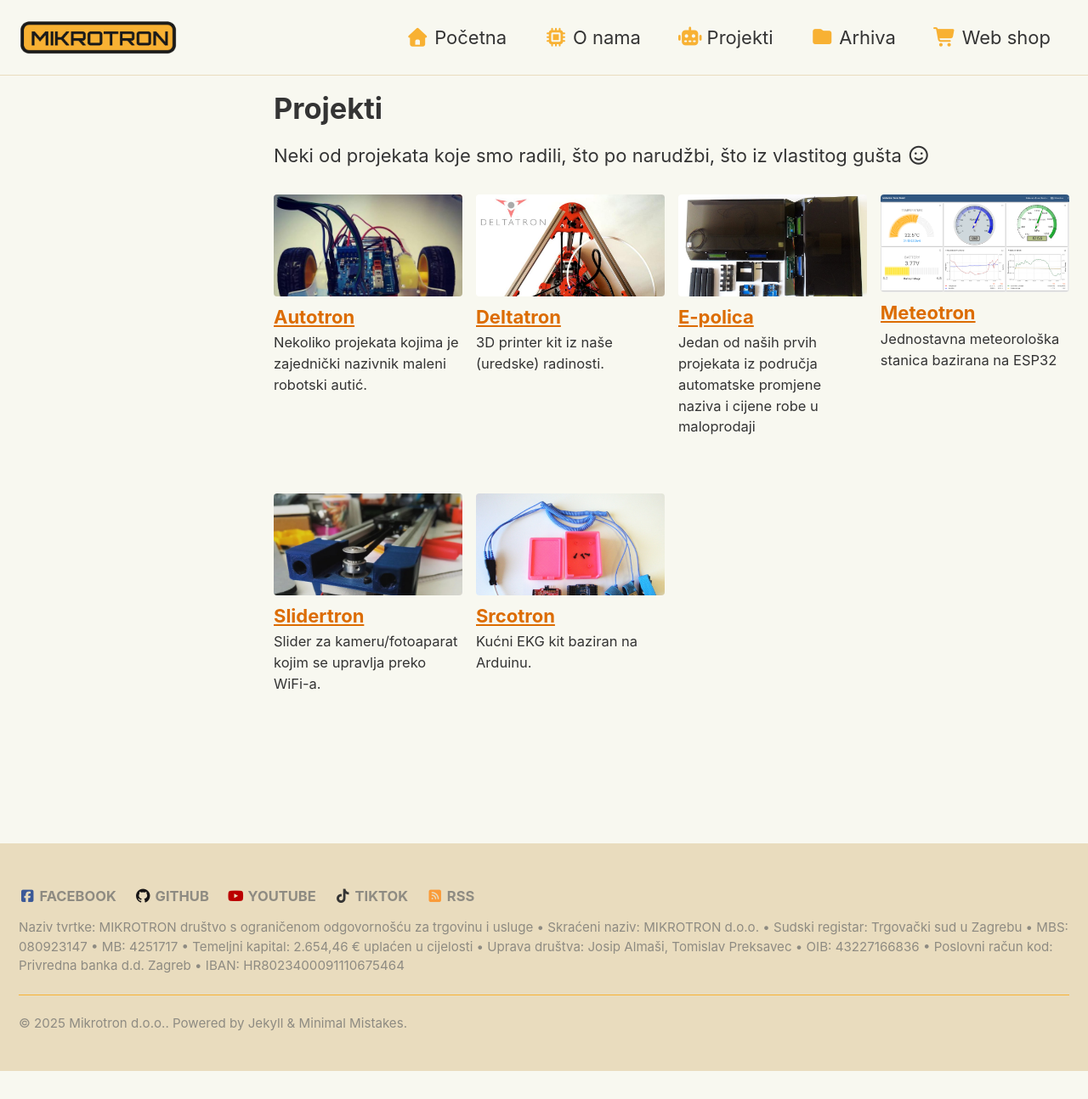
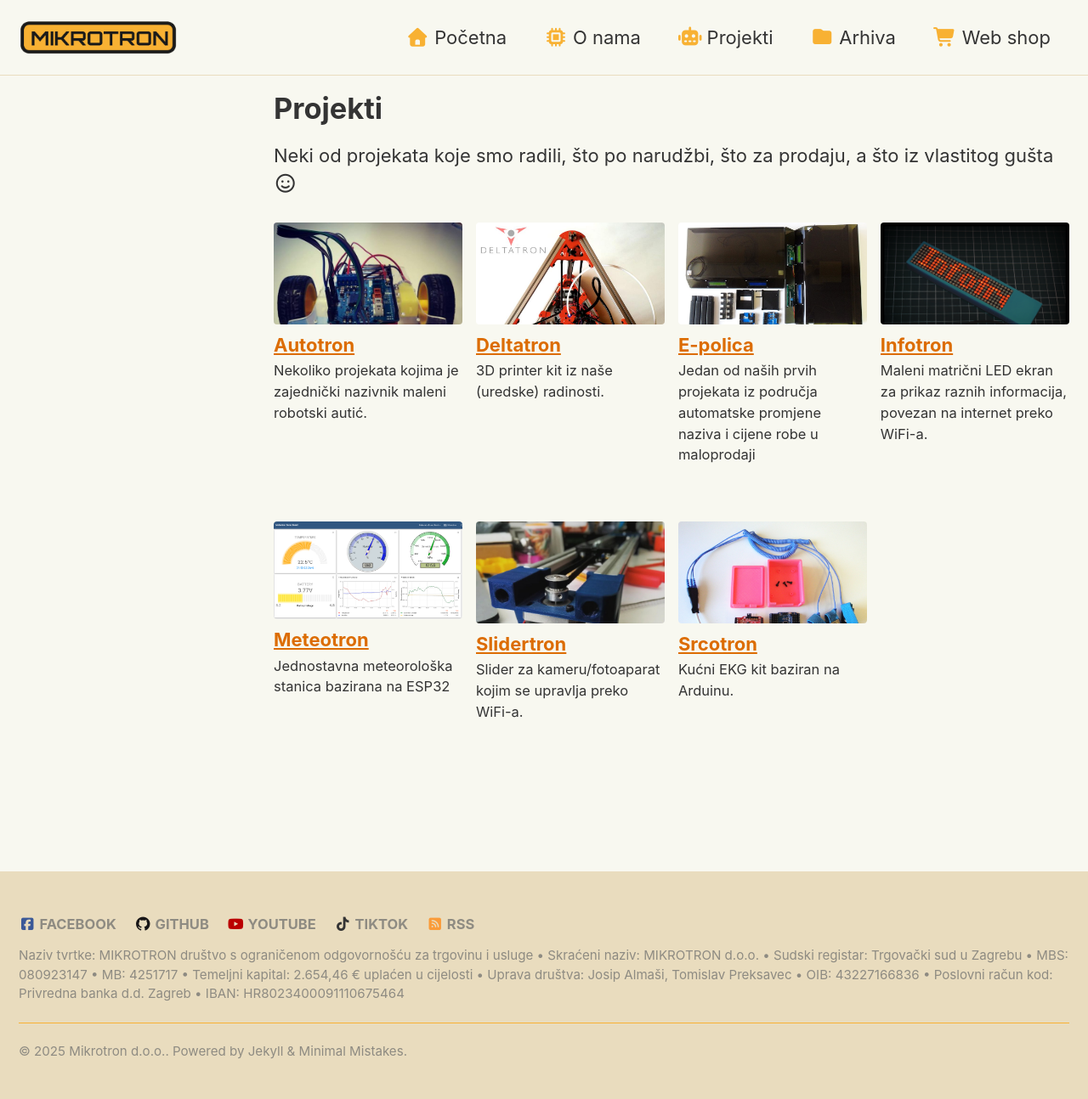
Before and after one commit to mikrotron-zg/mikrotron.hr, a Jekyll site: the page built from _pages/projects.md, in a window 1280 px wide. Shown: the whole page at 85% size. Built offline with Jekyll 4.4.1, drawn with Linux system fonts in a browser that asks for light colours; cached includes are drawn as plain includes; before the commit the page ends 1261 px from its top, so only the background shows below that.

Commit message:
Add Infotron to projects page

```diff
--- a/_pages/projects.md
+++ b/_pages/projects.md
@@ -6,4 +6,4 @@ collection: projects
 entries_layout: grid
 classes: wide
 ---
-Neki od projekata koje smo radili, što po narudžbi, što iz vlastitog gušta <i class="fa-regular fa-face-smile"></i>
+Neki od projekata koje smo radili, što po narudžbi, što za prodaju, a što iz vlastitog gušta <i class="fa-regular fa-face-smile"></i>
--- /dev/null
+++ b/_projects/infotron.md
@@ -0,0 +1,16 @@
+---
+title: "Infotron"
+excerpt: "Maleni matrični LED ekran za prikaz raznih informacija, povezan na internet preko WiFi-a."
+header:
+  teaser: assets/img/infotron.jpg
+developed_by: Tomislav Preksavec
+last_modified_at: 2023-06-14T20:00:00+01:00
+---
+
+![image-center]({{ site.url }}{{ site.baseurl }}/assets/img/infotron.jpg){: .align-center}
+
+Prikaz informacija na matričnim LED ekranima postoji već jako dugo, ali kada jedan takav ekran iskombinirate s ESP32 i povežete ga na internet, otvaraju se sasvim nove mogućnosti što bi se s takvim ekranom moglo napraviti. Mi smo u demo verziji pokazali kako to napraviti s datumom/vremenom, meteorološkim podacima, tekstom po želji, pa čak i tečajem kriptovaluta, ali sigurno postoji još cijeli niz ideja što napraviti s ovakvim IoT ekranom.
+
+![image-center]({{ site.url }}{{ site.baseurl }}/assets/img/infotron_box.jpg){: .align-center}
+
+Kao i inače, open source kod nalazi se u [github repozitoriju](https://github.com/mikrotron-zg/infotron), slobodno si dajte mašti na volju!
```
Also changed, not shown: assets/img/infotron.jpg (added), assets/img/infotron_box.jpg (added).
